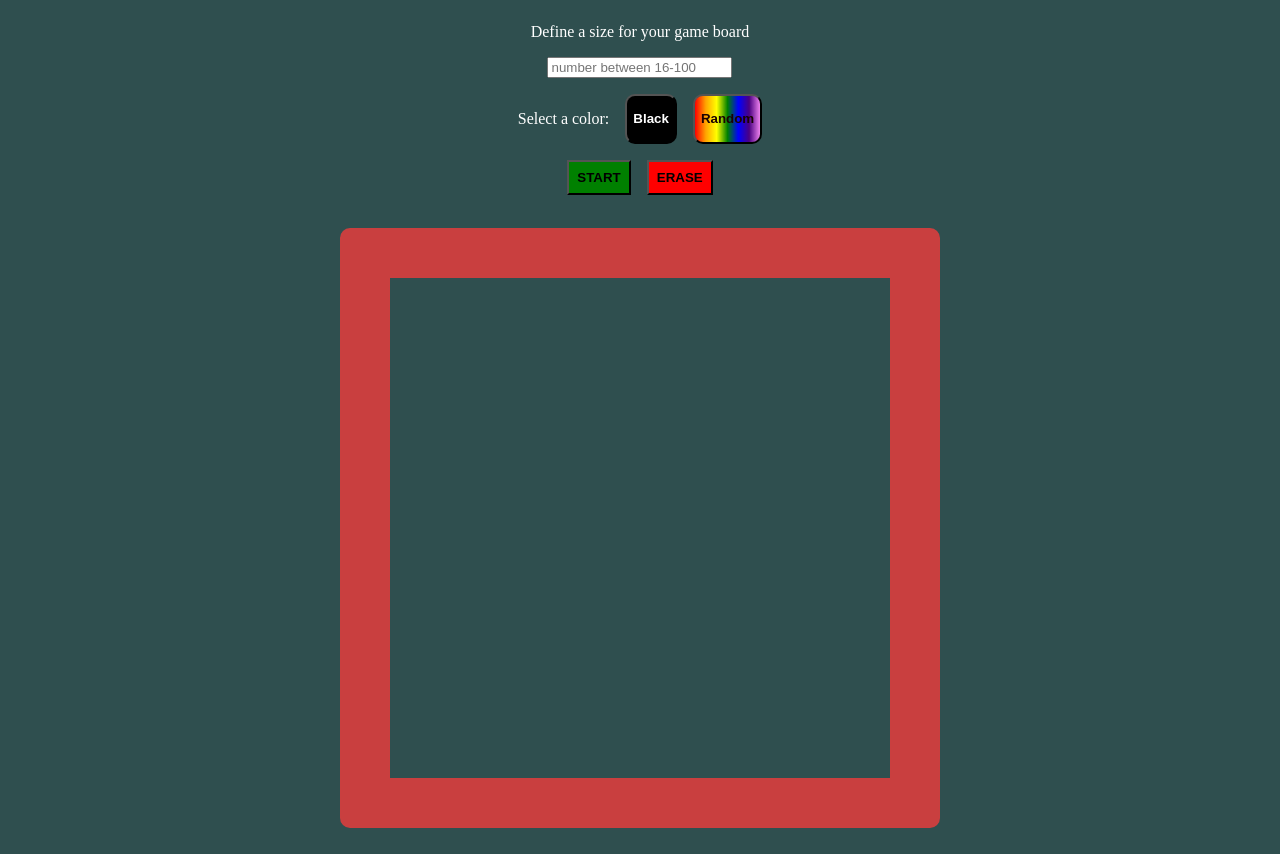
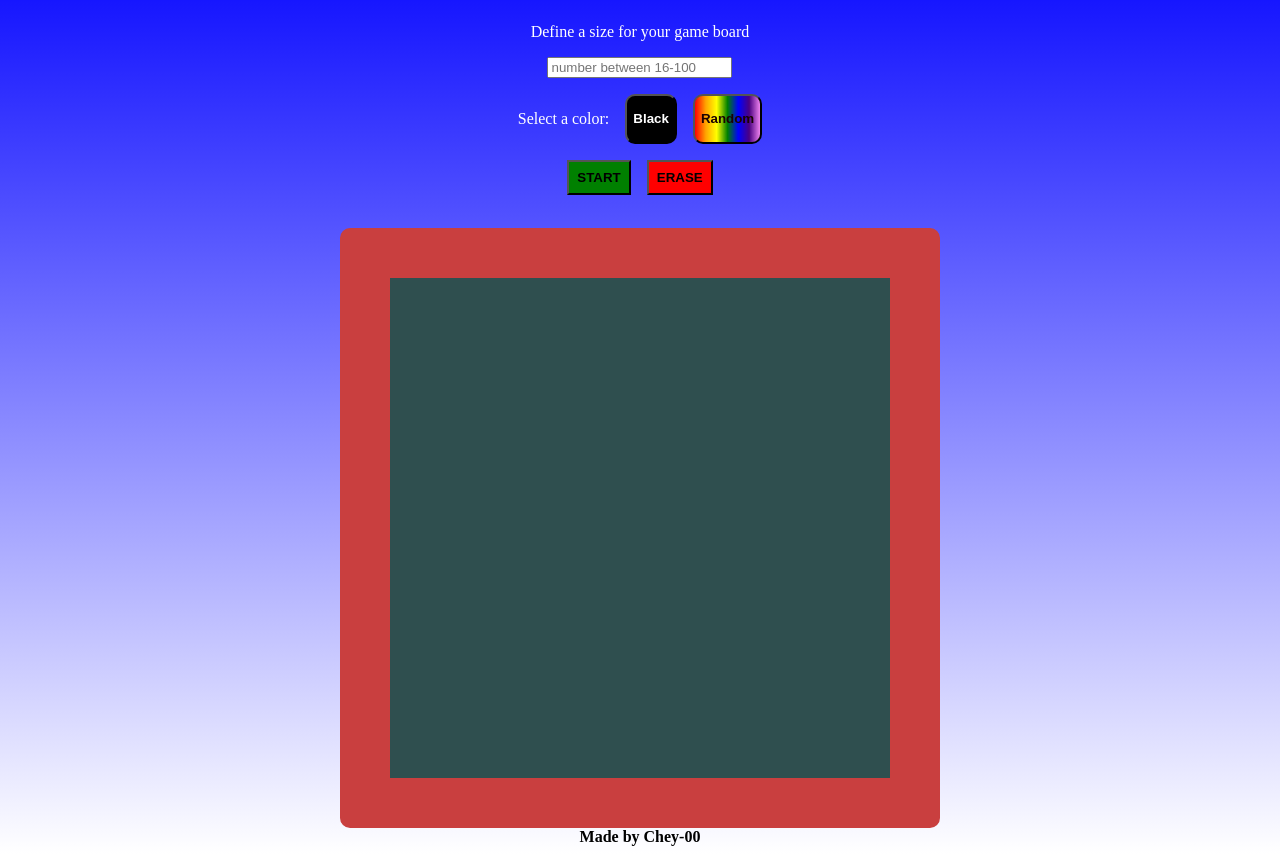
Before and after one commit to chey-00/Odin-Etch-Sketch, a plain HTML site: page index.html in a window 1280 px wide. Shown: the part 81-935 px from the top of the page. Drawn offline with Linux system fonts and the light colour scheme.

Commit message:
Update page background color

```diff
--- a/index.html
+++ b/index.html
@@ -33,6 +33,7 @@
     </div>
     <p class="message"></p>
     <div id="board"></div>
+    <footer><strong>Made by Chey-00</strong></footer>
     <script src="etch-sketch.js"></script>
   </body>
 </html>
--- a/style.css
+++ b/style.css
@@ -55,13 +55,14 @@ p,
   height: 500px;
   margin-top: 0.1em;
   display: grid;
+  background-color: darkslategray;
 }
 
 body {
   display: flex;
   flex-direction: column;
   align-items: center;
-  background-color: darkslategray;
+  background-image: linear-gradient(blue, white);
 }
 
 .blackBtn,
```
